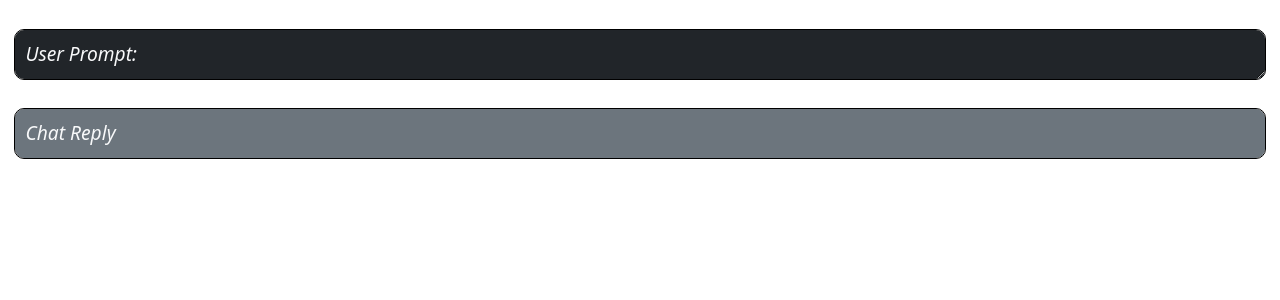
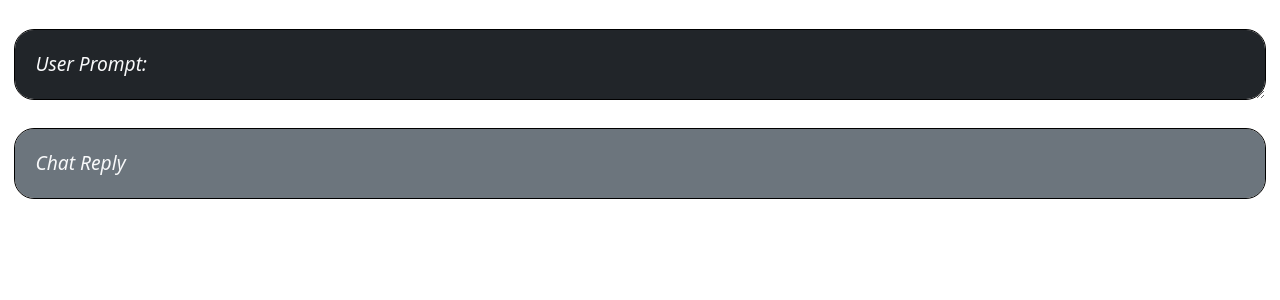
Before and after one commit to hma14/chatbot, a Flask app: page / in a window 1280 px wide. Shown: the top 300 px of the page. Run offline with Flask 2, Linux system fonts and the light colour scheme.

Commit message:
layout css

```diff
--- a/app.py
+++ b/app.py
@@ -18,5 +18,5 @@ def chat():
 
 
 if __name__ == '__main__':
-  #app.run()
-  app.run(host='0.0.0.0', port=5000, debug=True)
+  app.run(host='0.0.0.0', port=5000)
+  #app.run(host='0.0.0.0', port=5000, debug=True)
--- a/static/index.css
+++ b/static/index.css
@@ -31,6 +31,11 @@ html, body {
 
 .rounded-element {
   border: 1px solid #000;
-  border-radius: 10px;
-  padding: 10px;
+  border-radius: 20px;
+  padding: 20px;
 }
+
+.myForm textarea:focus {
+  outline: none;
+  border: none;
+}
--- a/templates/index.html
+++ b/templates/index.html
@@ -20,9 +20,9 @@
 
 
     <div class="container-fluid mt-4">
-      <form id="myForm" action="/chat" method="post"  novalidate>
+      <form id="myForm" class="myForm" action="/chat" method="post"  novalidate>
         <div class="mb-3">
-          <textarea name="text" class="form-control bg-dark rounded-element text-light fst-italic placeholder-textarea" id="textInput" rows="1" placeholder="User Prompt:"></textarea>
+          <textarea name="text" class="form-control col-lg-12 bg-dark rounded-element text-light fst-italic placeholder-textarea " id="textInput" rows="1" placeholder="User Prompt:"></textarea>
         </div>
       </form>
 
```
